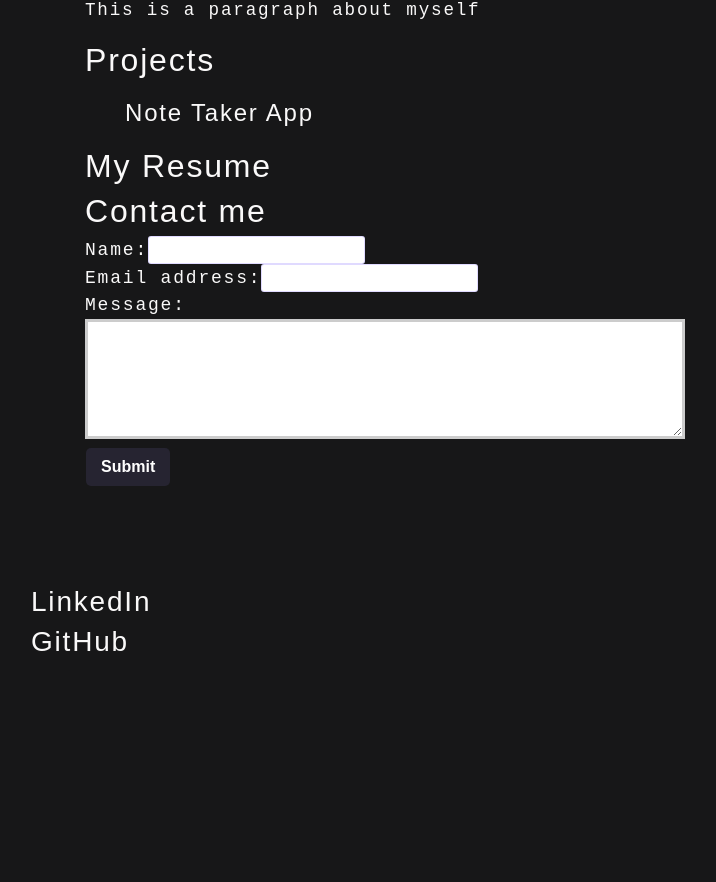
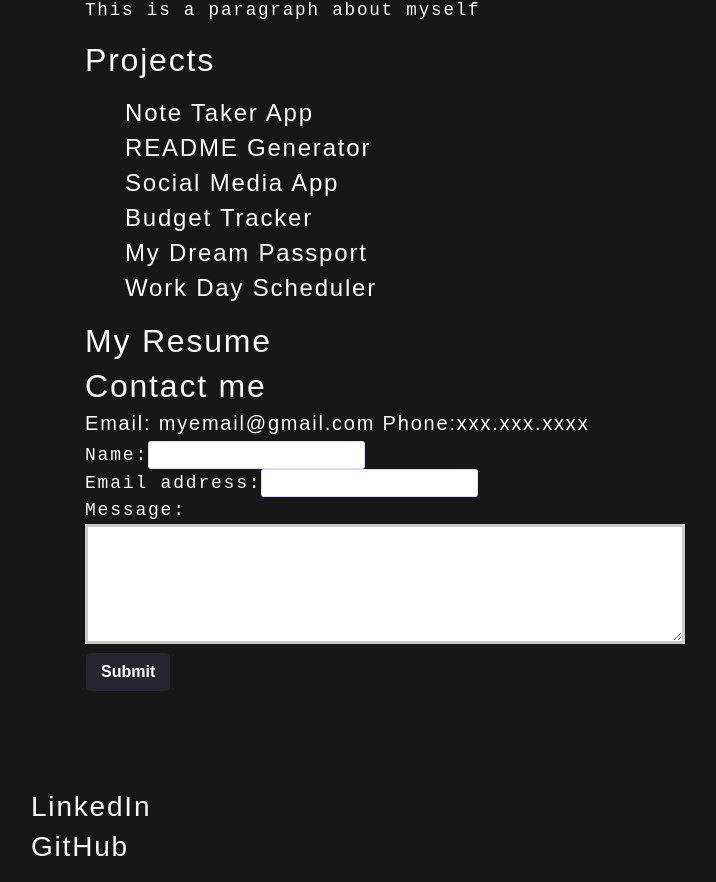
Before and after one commit to ElleAK/React-Portfolio, a React (Create React App) app: page / in a window 1280 px wide. Shown: the part 772-1654 px from the top of the page, without its empty margins (9-725 px from the left). Before the commit the page ends 1449 px from the top, so only its background shows below. Built offline with nearby package versions, Linux system fonts and the light colour scheme.

Commit message:
categories did not fix my problem

```diff
--- a/src/App.js
+++ b/src/App.js
@@ -9,6 +9,7 @@ import Footer from './components/Footer';
 
 
 function App() {
+
   return (
     <div>
       <Header>
--- a/src/components/Contact/index.js
+++ b/src/components/Contact/index.js
@@ -1,14 +1,10 @@
 import React, { useState } from 'react';
+import { validateEmail } from '../../utils/helpers';
 
 // WHEN I move my cursor out of one of the form fields without entering text
 // THEN I receive a notification that this field is required
-
 // WHEN I enter text into the email address field
 // THEN I receive a notification if I have entered an invalid email address
-
-// add email and phone number
-
-import { validateEmail } from '../../utils/helpers';
 
 function ContactForm() {
     const [formState, setFormState] = useState({ name: '', email: '', message: '' });
@@ -47,6 +43,7 @@ const handleChange = (e) => {
   return (
     <section>
       <h2 data-testid="h2tag">Contact me</h2>
+      <h5>Email: myemail@gmail.com Phone:xxx.xxx.xxxx</h5>
       <form id="contact-form" onSubmit={handleSubmit}>
         <div>
           <label htmlFor="name">Name:</label>
--- a/src/components/Nav/index.js
+++ b/src/components/Nav/index.js
@@ -1,4 +1,5 @@
 import React from "react";
+
 
 // A single Navigation component within the header that will be used to
 // conditionally render the different sections of your portfolio
@@ -8,6 +9,7 @@ import React from "react";
 //  without the page reloading and that title is highlighted
 
 function Nav() {
+
 
   return (
     <main>
--- a/src/components/Projects/index.js
+++ b/src/components/Projects/index.js
@@ -1,4 +1,4 @@
-import React, { useState } from 'react';
+import React from 'react';
 
 // A single Project component that will be used multiple
 //times in the Portfolio section
@@ -12,67 +12,68 @@ import React, { useState } from 'react';
 
 const ProjectList = () => {
 
-  const [projects] = useState([
-    {
-      name: 'Note Taker App',
-      description:
-        'Lorem ipsum dolor sit amet, consectetur adipiscing elit. Nunc ultricie'
-    },
-    {
-      name: 'README Generator',
-      description:
-        'Lorem ipsum dolor sit amet, consectetur adipiscing elit. Nunc ultricie'
-    },
-    {
-        name: 'Baroke Social Media',
-        description:
-          'Lorem ipsum dolor sit amet, consectetur adipiscing elit. Nunc ultricie'
-      },
-      {
-        name: 'Budget Tracker',
-        description:
-          'Lorem ipsum dolor sit amet, consectetur adipiscing elit. Nunc ultricie'
-      },
-      {
-        name: 'My Dream Passport',
-        description:
-          'Lorem ipsum dolor sit amet, consectetur adipiscing elit. Nunc ultricie'
-      },
-      {
-        name: 'Work Day Scheduler',
-        description:
-          'Lorem ipsum dolor sit amet, consectetur adipiscing elit. Nunc ultricie'
-      },
+//   const [projects] = useState([
+//     {
+//       name: 'Note Taker App',
+//       description:
+//         'Lorem ipsum dolor sit amet, consectetur adipiscing elit. Nunc ultricie'
+//     },
+//     {
+//       name: 'README Generator',
+//       description:
+//         'Lorem ipsum dolor sit amet, consectetur adipiscing elit. Nunc ultricie'
+//     },
+//     {
+//         name: 'Baroke Social Media',
+//         description:
+//           'Lorem ipsum dolor sit amet, consectetur adipiscing elit. Nunc ultricie'
+//       },
+//       {
+//         name: 'Budget Tracker',
+//         description:
+//           'Lorem ipsum dolor sit amet, consectetur adipiscing elit. Nunc ultricie'
+//       },
+//       {
+//         name: 'My Dream Passport',
+//         description:
+//           'Lorem ipsum dolor sit amet, consectetur adipiscing elit. Nunc ultricie'
+//       },
+//       {
+//         name: 'Work Day Scheduler',
+//         description:
+//           'Lorem ipsum dolor sit amet, consectetur adipiscing elit. Nunc ultricie'
+//       },
 
-]);
+// ]);
   return (
     <div>
       <h2>Projects</h2>
       <ul>
         <li>
           <h4>Note Taker App</h4>
-          {/* <a href=''/> */}
-        </li>
-        {/* <li>
-          <h4></h4>
-          <a href=''/>
+          {/* <h5 src='https://github.com/ElleAK/Note-Taker-App'>GitHub</h5>
+          <a src='https://notetaker-departure.herokuapp.com'/> */}
         </li>
         <li>
-          <h4></h4>
-          <a href=''/>
+          <h4>README Generator</h4>
+          {/* <a src=''/> */}
         </li>
         <li>
-          <h4></h4>
-          <a href=''/>
+          <h4>Social Media App</h4>
+          {/* <a src=''/> */}
         </li>
         <li>
-          <h4></h4>
-          <a href=''/>
+          <h4>Budget Tracker</h4>
+          {/* <a src=''/> */}
         </li>
         <li>
-          <h4></h4>
-          <a href=''/>
-        </li> */}
+          <h4>My Dream Passport</h4>
+          {/* <a src=''/> */}
+        </li>
+        <li>
+          <h4>Work Day Scheduler</h4>
+          {/* <a src=''/> */}
+        </li>
       </ul>
     </div>
   )
```
Also changed, not shown: 1 other file (tests, documents, lock files or other folders).
